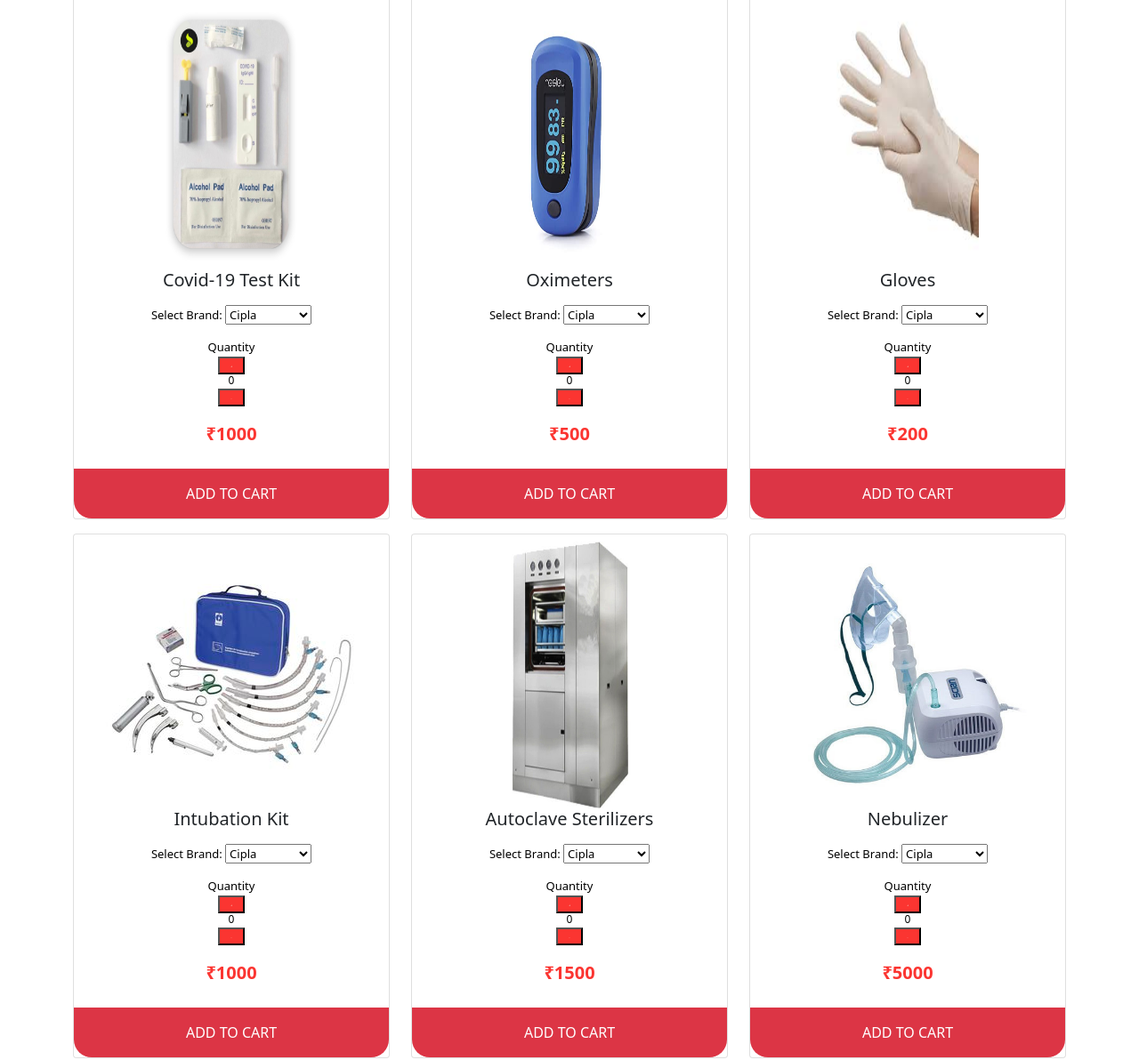
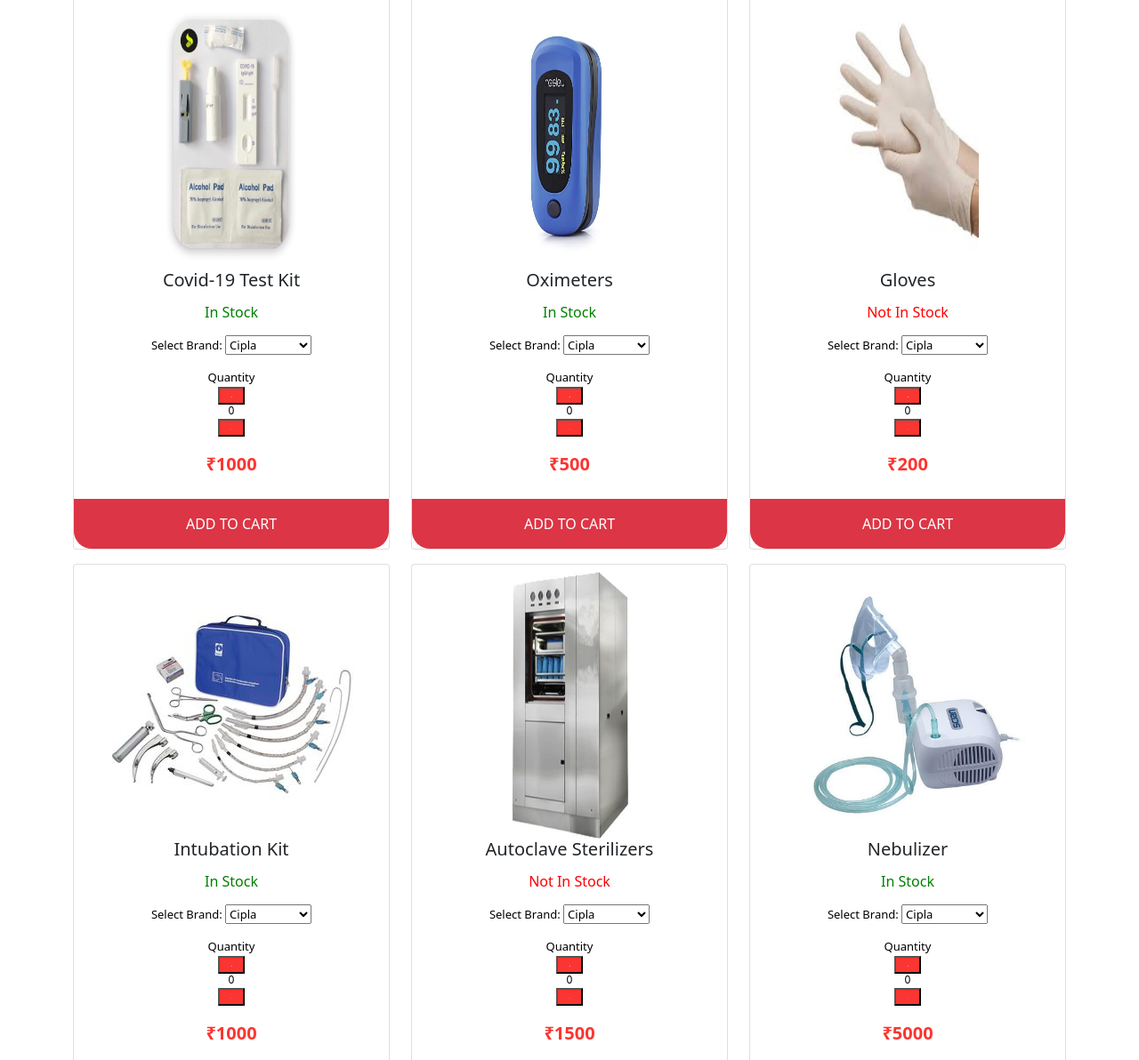
Before and after one commit to prince1998/Hospital-Inventory-Management-System, a plain HTML site: page products.html in a window 1280 px wide. Shown: the part 162-1354 px from the top of the page at 89% size. Drawn offline with nearby package versions, Linux system fonts and the light colour scheme; some packages are replaced by stand-ins of ours; a script that the page names is missing.

Commit message:
Added In stock and Not in stock information in Products Page

```diff
--- a/css/styles.css
+++ b/css/styles.css
@@ -86,6 +86,14 @@ img{
     border-bottom-right-radius: 20px;
 }
 
+/* In stock and not in stock of product styling */
+.in-stock{
+    color:green;
+}
+.not-in-stock{
+    color:red;
+}
+
 /* Quantity Counter Styling */
 
 .quantityButton {
@@ -105,6 +113,7 @@ img{
 
 /*applying css properties to h2 tag*/
 
+/* Styling heading counter */
 #counting0,#counting1,#counting2,#counting3,#counting4,#counting5,#counting6,#counting7,#counting8{
     color: black;
     margin: 0 50px;
--- a/products.html
+++ b/products.html
@@ -78,6 +78,10 @@ var data = 0;
 
                           <!-- Card info -->
                           <div class = "mt-3 info">
+                              <div class = "in-stock">
+                                  In Stock
+                              </div>
+                              <br>
                               <span class = "text1 d-block">
                                   Select Brand:
                                   <select>
@@ -122,6 +126,10 @@ var data = 0;
 
                           <!-- Card info -->
                           <div class = "mt-3 info">
+                            <div class = "in-stock">
+                                In Stock
+                            </div>
+                            <br>
                               <span class = "text1 d-block">   Select Brand:
                                 <select>
                                     <option>Cipla</option>
@@ -162,6 +170,10 @@ var data = 0;
 
                           <!-- Card info -->
                           <div class = "mt-3 info">
+                            <div class = "not-in-stock">
+                                Not In Stock
+                            </div>
+                            <br>
                               <span class = "text1 d-block">   Select Brand:
                                 <select>
                                     <option>Cipla</option>
@@ -204,6 +216,10 @@ var data = 0;
 
                         <!-- Card info -->
                         <div class = "mt-3 info">
+                            <div class = "in-stock">
+                                In Stock
+                            </div>
+                            <br>
                             <span class = "text1 d-block">   Select Brand:
                                 <select>
                                     <option>Cipla</option>
@@ -244,6 +260,10 @@ var data = 0;
 
                         <!-- Card info -->
                         <div class = "mt-3 info">
+                            <div class = "not-in-stock">
+                                Not In Stock
+                            </div>
+                            <br>
                             <span class = "text1 d-block">   Select Brand:
                                 <select>
                                     <option>Cipla</option>
@@ -284,6 +304,10 @@ var data = 0;
 
                         <!-- Card info -->
                         <div class = "mt-3 info">
+                            <div class = "in-stock">
+                                In Stock
+                            </div>
+                            <br>
                             <span class = "text1 d-block">   Select Brand:
                                 <select>
                                     <option>Cipla</option>
@@ -326,6 +350,10 @@ var data = 0;
 
                         <!-- Card info -->
                         <div class = "mt-3 info">
+                            <div class = "in-stock">
+                                In Stock
+                            </div>
+                            <br>
                             <span class = "text1 d-block">   Select Brand:
                                 <select>
                                     <option>Cipla</option>
@@ -366,6 +394,10 @@ var data = 0;
 
                         <!-- Card info -->
                         <div class = "mt-3 info">
+                            <div class = "in-stock">
+                                In Stock
+                            </div>
+                            <br>
                             <span class = "text1 d-block">   Select Brand:
                                 <select>
                                     <option>Cipla</option>
@@ -408,6 +440,10 @@ var data = 0;
 
                         <!-- Card info -->
                         <div class = "mt-3 info">
+                            <div class = "in-stock">
+                                In Stock
+                            </div>
+                            <br>
                             <span class = "text1 d-block">   Select Brand:
                                 <select>
                                     <option>Cipla</option>
```
Also changed, not shown: screenshots/Product Page Bottom.png (added), screenshots/Product Page Middle.png (added), screenshots/Product Page top.png (added), screenshots/Products Page bottom.png (deleted), screenshots/Products Page top.png (deleted).
